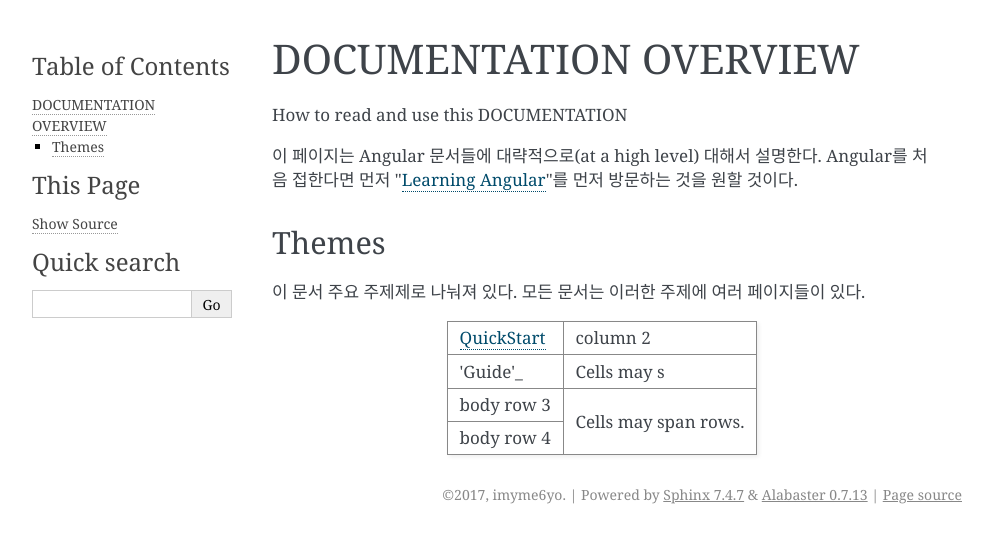
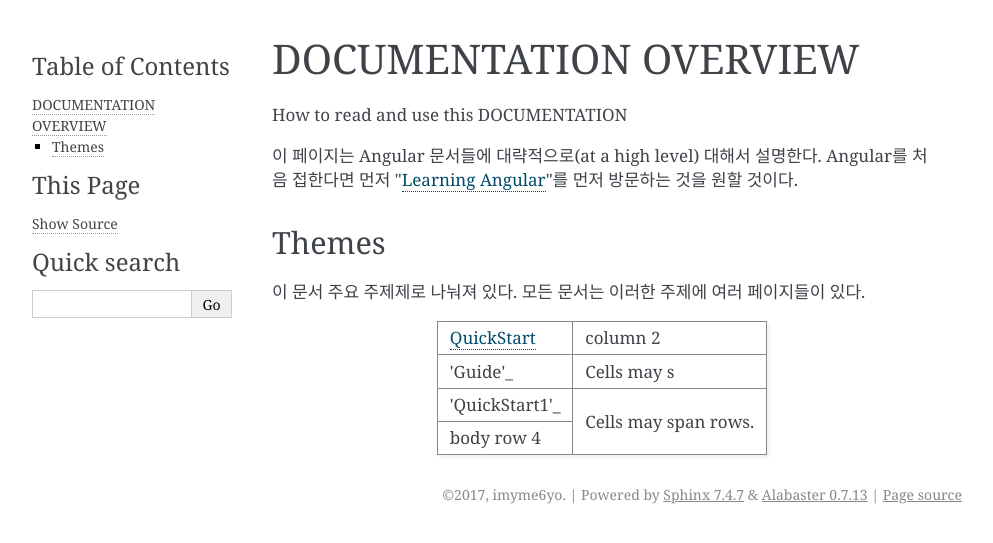
Before and after one commit to imyme6yo/angular.io-guide, a Sphinx documentation site: the page built from source/GUIDE/Overview.rst, in a window 1280 px wide. Shown: the top 543 px of the page, without its empty margins (148-1141 px from the left). Built offline with Sphinx 7.4.7, drawn with Linux system fonts in a browser that asks for light colours.

Commit message:
Modify: hyperlink with table3

```diff
--- a/source/GUIDE/Overview.rst
+++ b/source/GUIDE/Overview.rst
@@ -11,14 +11,15 @@
 이 문서 주요 주제제로 나눠져 있다. 모든 문서는 이러한 주제에 여러 페이지들이 있다.
 
 
-+--------------+------------+
-| QuickStart_  | column 2   |
-+--------------+------------+
-| 'Guide'_     | Cells may s|
-+--------------+------------+
-| body row 3   | Cells may  |
-+--------------+ span rows. |
-| body row 4   |            |
-+--------------+------------+
++-----------------+------------+
+| QuickStart_     | column 2   |
++-----------------+------------+
+| 'Guide'_        | Cells may s|
++-----------------+------------+
+| 'QuickStart1'_  | Cells may  |
++-----------------+ span rows. |
+| body row 4      |            |
++-----------------+------------+
 
 .. _QuickStart: https://angular.io/docs/ts/latest/quickstart.html
+.. _'QuickStart1': https://angular.io/docs/ts/latest/quickstart.html
```
